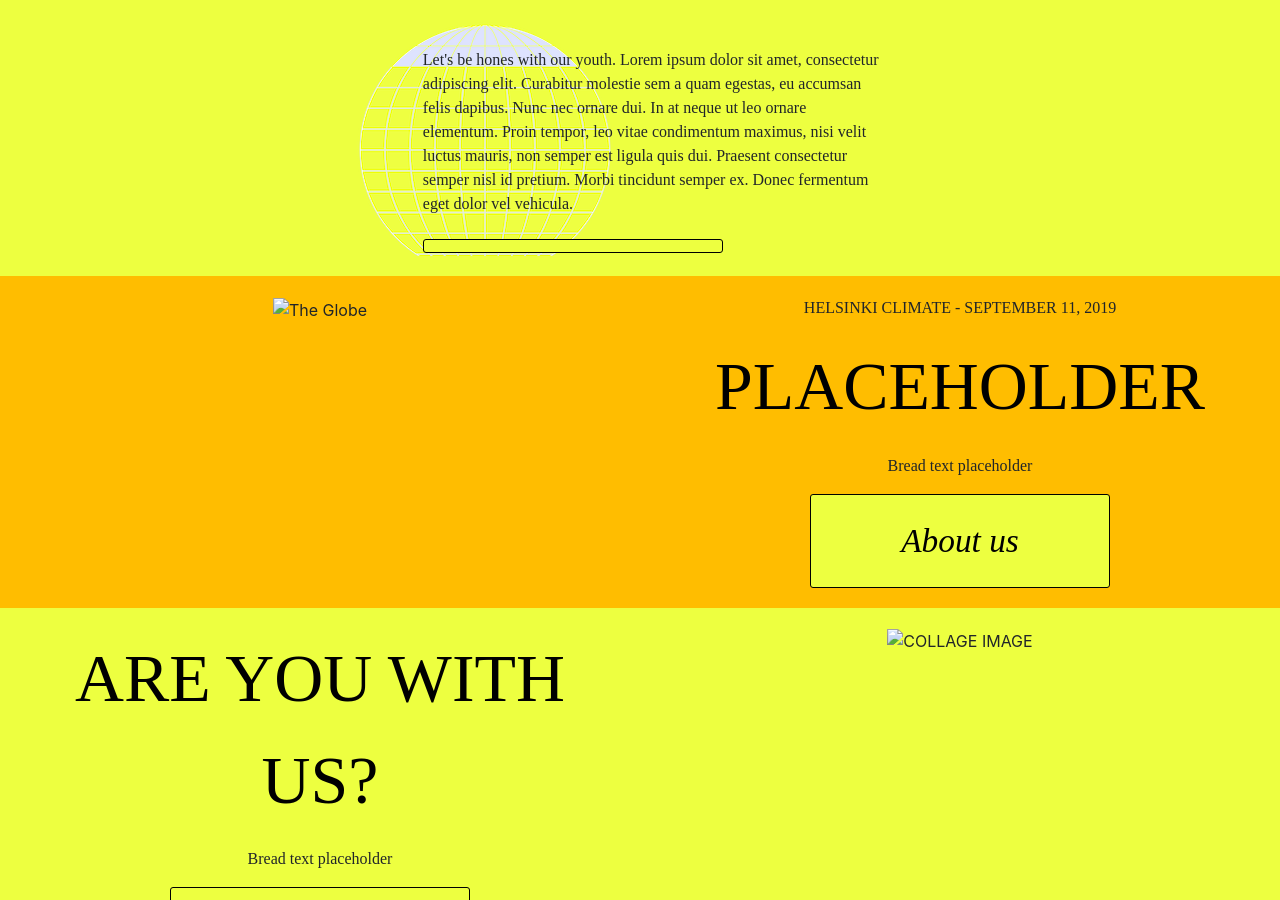
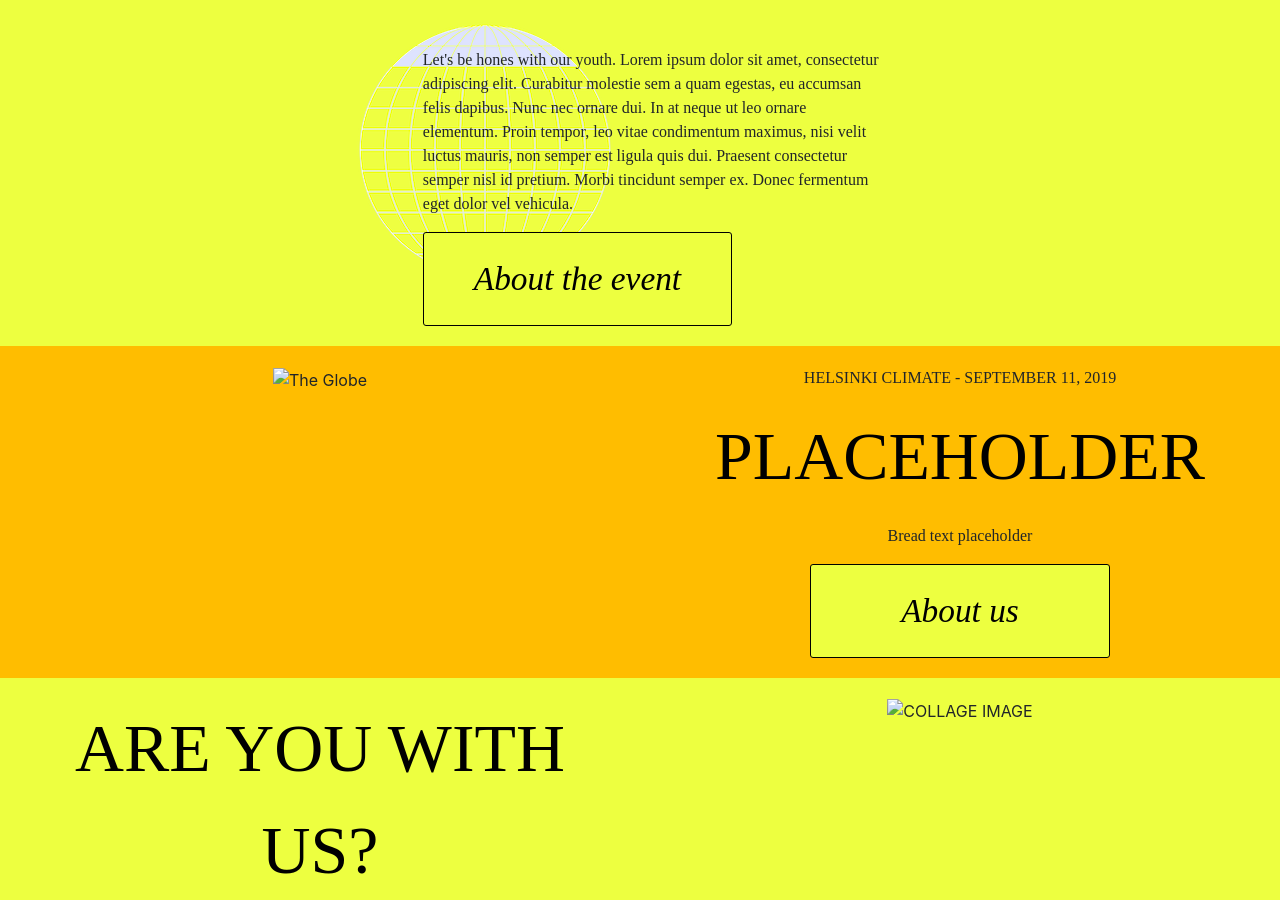
Before and after one commit to ilmastoveivi/helsinkiclimate-v2, a Jekyll site: the page built from index.md, in a window 1280 px wide and 900 px high, scrolled down 1144 px. Built offline with Jekyll 4.4.1, drawn with Linux system fonts in a browser that asks for light colours; some web fonts are replaced.

Commit message:
Update translations

```diff
--- a/index.md
+++ b/index.md
@@ -5,6 +5,7 @@ lang: en
 
 about-us: About us
 apply-tickets: Apply for tickets
+about-event: About the event
 are-you-with-us: ARE YOU WITH US?
 event-date: SEPTEMBER 11, 2019
 read-news: Read all latest news
```
Also changed, not shown: fi.md (+1 -0 lines).
